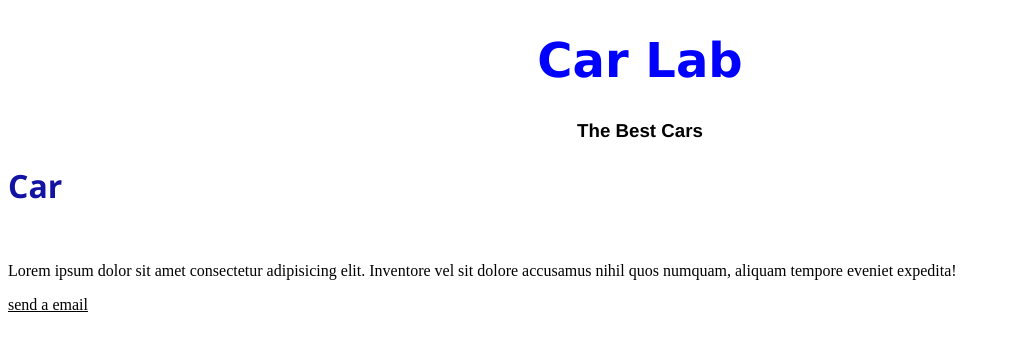
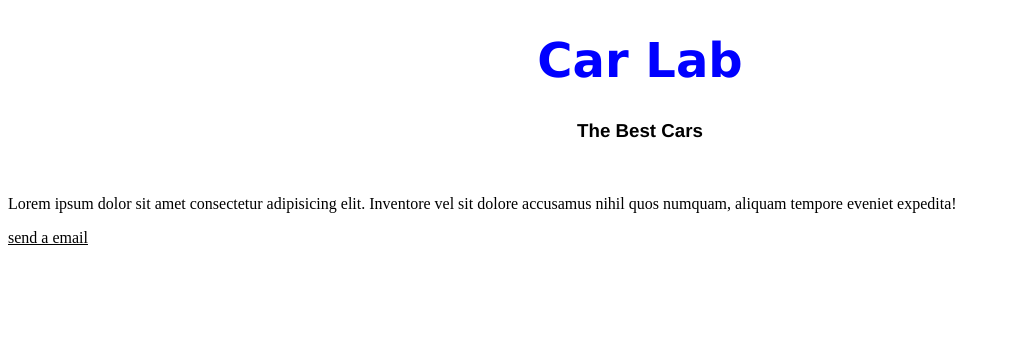
Before and after one commit to codemasterUUM/demo1, a plain HTML site: page index.html in a window 1280 px wide. Shown: the whole page, without its empty margins (0-1010 px from the left). Drawn offline with Linux system fonts and the light colour scheme.

Commit message:
removed the heading

```diff
--- a/index.html
+++ b/index.html
@@ -15,12 +15,6 @@
         </div>
     </div>
 
-    <div class="col-md-4">
-        <h1>Car</h1>
-
-    </div>
-
-
     <br>
     <p class="fontpage">Lorem ipsum dolor sit amet consectetur adipisicing elit. Inventore vel sit dolore accusamus nihil quos numquam, aliquam tempore eveniet expedita!</p>
 
```
